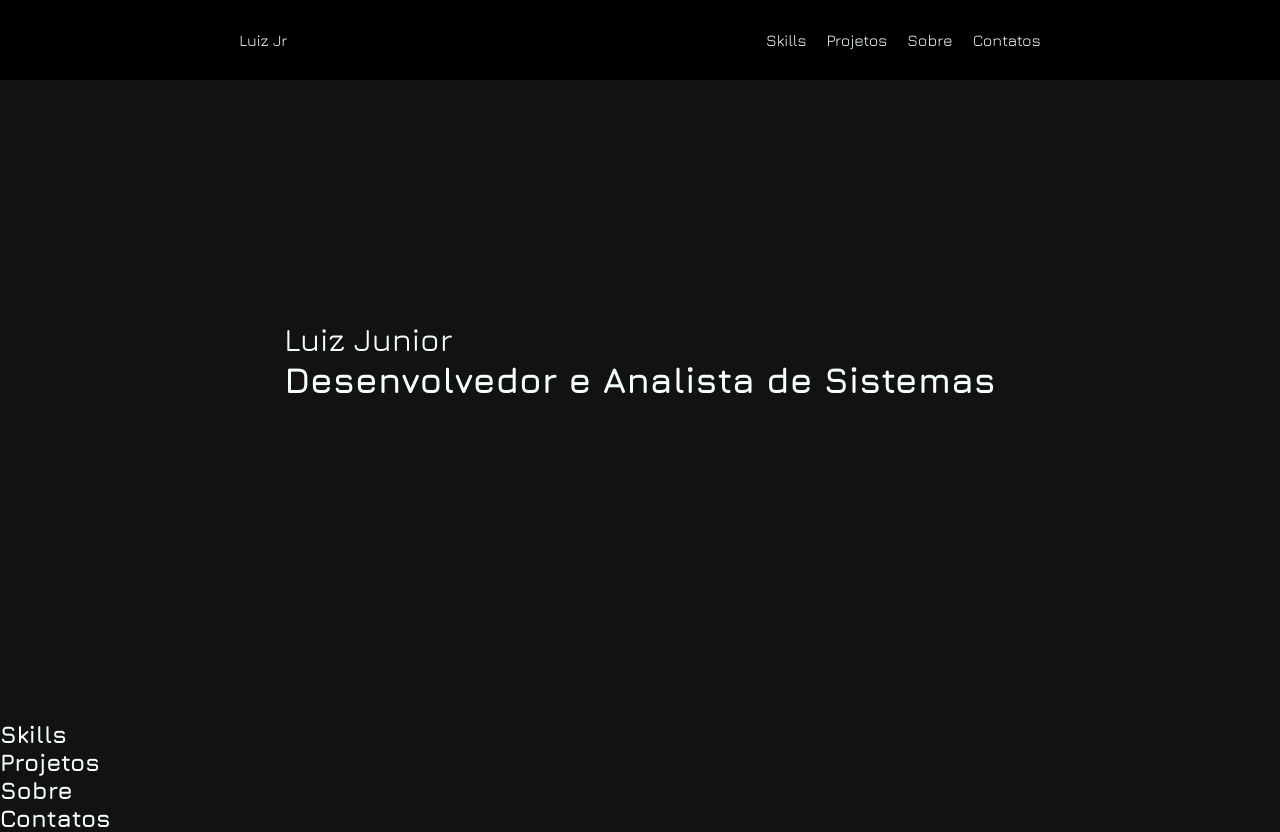
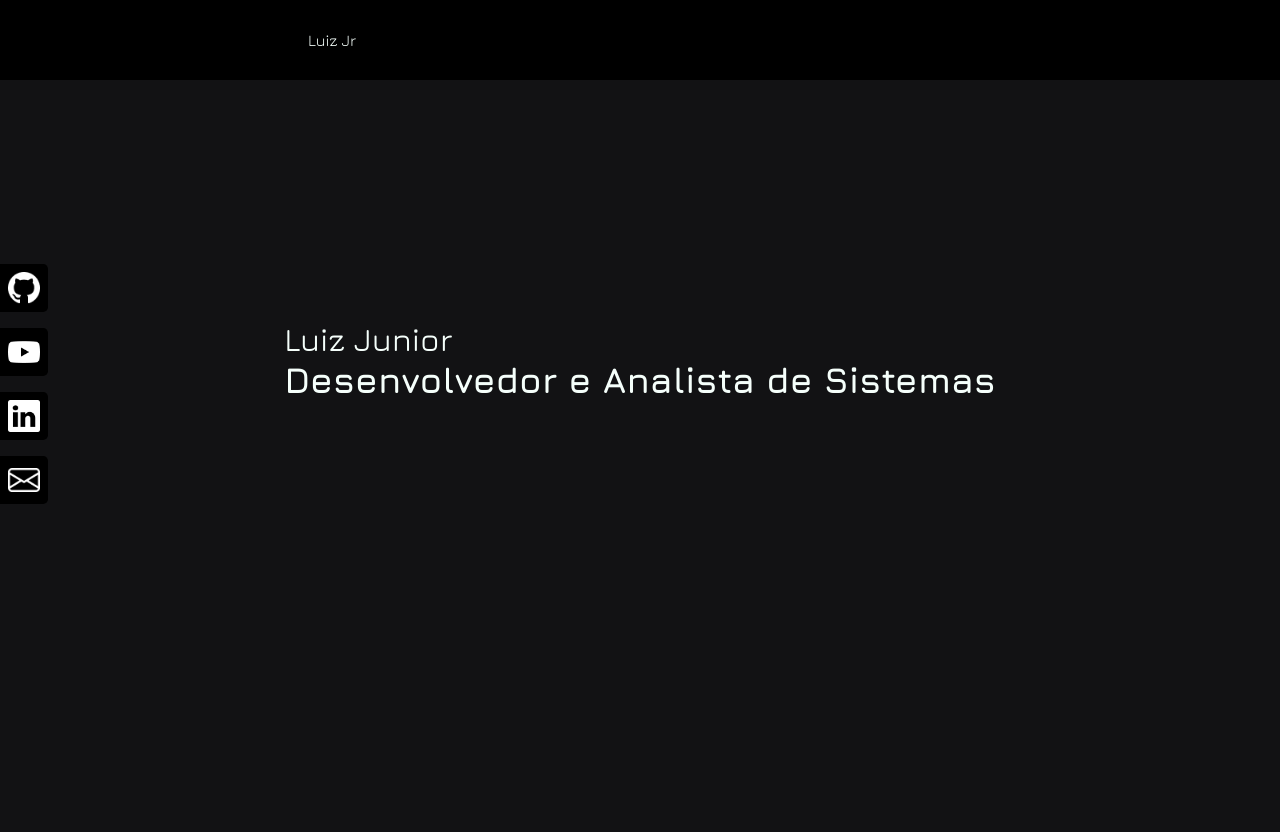
Before and after one commit to lacj2000/luizjunior.dev, a plain HTML site: page index.html in a window 1280 px wide. After the commit the page ends 800 px from the top, so only its background shows below. Drawn offline with Linux system fonts and the light colour scheme.

Commit message:
feat add social icons

```diff
--- /dev/null
+++ b/css/components/social-sidebar.css
@@ -0,0 +1,26 @@
+.social-sidebar {
+    z-index: 2000;
+    display: flex;
+    position: fixed;
+    left: 0;
+    top: 33%;
+    flex-direction: column;
+    gap: 1rem;
+
+    a {
+        height: 3rem;
+        width: 3rem;
+        display: flex;
+        text-decoration: none;
+        background-color: var(--black);
+        justify-content: center;
+        align-items: center;
+        border-start-end-radius: 0.3rem;
+        border-end-end-radius: 0.3rem;
+
+        img {
+            width: 2rem;
+            height: auto;
+        }
+    }
+}
--- a/index.html
+++ b/index.html
@@ -8,17 +8,34 @@
     <link rel="stylesheet" href="css/index.css" >
     <link rel="stylesheet" href="css/components/spotlight.css">
     <link rel="stylesheet" href="css/components/header.css">
+    <link rel="stylesheet" href="css/components/social-sidebar.css">
 </head>
 <body>
     <header>
         <a href="#">Luiz Jr</a>
         <nav>
-            <a href="#skills">Skills</a>
+           <!--  <a href="#skills">Skills</a>
             <a href="#projects">Projetos</a>
             <a href="#about-me">Sobre</a>
             <a href="#contacts">Contatos</a>
+         -->
         </nav>
     </header>
+
+    <div class="social-sidebar">
+        <a href="https://github.com/lacj2000" target="_blank">
+            <img src="images/icons/github.png" alt="GitHub">
+        </a>
+        <a href="https://www.youtube.com/channel/UCv6Mv2DYKAfHp7oKB-1F8vg" target="_blank">
+            <img src="images/icons/youtube.png" alt="Youtube">
+        </a>
+        <a href="https://www.linkedin.com/in/lacj2000/" target="_blank">
+            <img src="images/icons/linkedin.png" alt="LinkedIn">
+        </a>
+        <a href="mailto:luizjuniordeveloper@gmail.com">
+            <img src="images/icons/envelope.png" alt="Email">
+        </a>
+      </div>
 
     <section id="spotlight">
         <div>
@@ -26,7 +43,7 @@
             <h1>Desenvolvedor e Analista de Sistemas</h2>
         </div>
     </section>
-
+    <!--
         <section id="skills">
             <h2>Skills</h2>
         </section>
@@ -43,5 +60,6 @@
             <h2>Contatos</h2>
         </section>
 
+        -->
 </body>
 </html>
```
Also changed, not shown: images/icons/envelope.png (added), images/icons/github.png (added), images/icons/instagram.png (added), images/icons/linkedin.png (added), images/icons/twitter.png (added), images/icons/youtube.png (added). Lines whose indentation alone changed are shown as unchanged.
